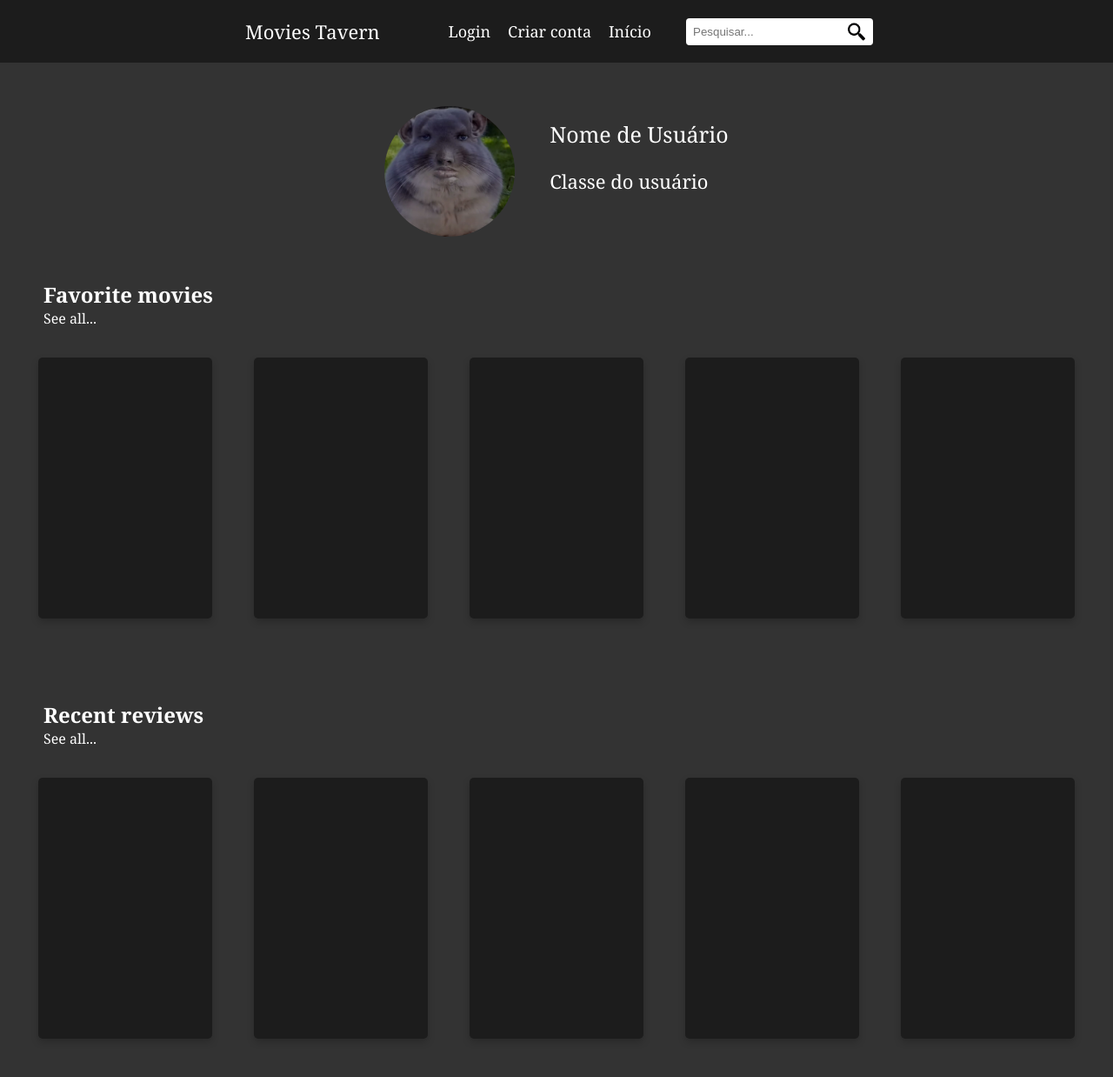
After one commit to thiagocamerato757/Movies_Tavern, a Flask app: page /perfil in a window 1280 px wide. The commit adds this page. Shown: the whole page at 87% size. Run offline with Flask 3, Linux system fonts and the light colour scheme; parts of the project's set-up code (start-up, migrations or seed data) failed here and were passed over.

Commit message:
tela de perfil e login

```diff
--- a/app.py
+++ b/app.py
@@ -1,4 +1,5 @@
 import os
+from flask_bcrypt import Bcrypt
 from sqlalchemy import create_engine, Column, Integer, String, ForeignKey, PrimaryKeyConstraint
 from sqlalchemy.ext.declarative import declarative_base
 from flask import Flask, render_template, request
@@ -13,6 +14,7 @@ def create_database():
     Cria o banco de dados SQLite com as tabelas necessárias.
     """
     engine = create_engine(f'sqlite:///{DATABASE_PATH}', echo=True)
+    Session = sessionmaker(bind = engine)
     Base = declarative_base()
 
     # Definição da tabela users
@@ -88,6 +90,27 @@ def home():
     featured_movies = get_featured_movies()
     return render_template('TelaInicial.html', featured_movies=featured_movies)
 
+@app.route('/cadastro_usuario', methods=['POST'])
+def cadastro_usuario():
+    nome =  request.args.get('nome')
+    senha =  request.args.get('senha')
+    senha_cript = bcrypt.generate_password_hash(senha).decode('utf-8')
+    user = User(nome,senha_cript,"campones")
+    try:
+        # Adiciona o novo usuário à sessão
+        session.add(novo_usuario)
+
+        # Commit para salvar as mudanças no banco de dados
+        session.commit()
+
+        # Fecha a sessão
+        session.close()
+        return {"mensagem": "Usuario cadastro com sucesso"},redirect(url_for('"tela de logi.html')), 200
+    except IntegrityError as e:
+        session.rollback()
+        return {"mensagem": "deu erro"}, 409
+
+
 @app.route('/search', methods=['GET'])
 def search():
     """
@@ -159,5 +182,13 @@ def pagination_range(current_page, total_pages, delta=1):
 def utility_processor():
     return dict(pagination_range=pagination_range)
 
+@app.route('/login')
+def login():
+    return render_template('login.html')
+
+@app.route('/perfil')
+def perfil():
+    return render_template('perfil.html')
+
 if __name__ == '__main__':
     app.run(debug=True, port=8001) # Executa o aplicativo Flask no modo debug
--- a/static/styles.css
+++ b/static/perfil.css
@@ -5,8 +5,15 @@
 
 body {
     font-family: Cambria, Cochin, Georgia, Times, 'Times New Roman', serif;
+    background-color: #333;
+    color: #fff;
+}
+
+header {
+    display: flex;
+    justify-content: center;
+    width: 100%;
     background-color: #1c1c1c;
-    color: #fff;
 }
 
 .container {
@@ -16,13 +23,6 @@ body {
     display: flex;
     justify-content: space-between;
     align-items: center;
-    position: absolute;
-}
-
-header {
-    display: flex;
-    justify-content: center;
-    width: 100%;
 }
 
 #logo {
@@ -77,8 +77,8 @@ nav ul li a:hover {
 
 .barra-pesquisa .botao-pesquisa {
     position: absolute;
-    top: 50%;
-    right: 8px;
+    top: 55%;
+    right: 3px;
     transform: translateY(-50%);
     border: none;
     background: transparent;
@@ -90,19 +90,47 @@ nav ul li a:hover {
     height: auto;
 }
 
+.perfil {
+    display: flex;
+    justify-content: center;
+    position: relative;
+}
+
+.foto-perfil {
+    margin-top: 50px;
+    border-radius: 50%;
+    width: 150px;
+    height: 150px;
+}
+
+.icone-perfil {
+    border-radius: 50%;
+    width: 150px;
+    height: 150px;
+}
+
+.nome-perfil {
+    margin-top: 65px;
+    font-size: 25px;
+}
+
+.descricao-perfil{
+    text-align: right;
+}
+
+.classe-perfil {
+    font-size: 22px;
+}
+
 .retangulo {
     border-radius: 5px;
+    background-color: #1c1c1c;
     margin: 10px;
     overflow: hidden; /* Garante que a imagem fique dentro do retângulo */
-    transition: transform 0.3s ease;
-}
-
-.retangulo img {
     width: 200px;
     height: 300px;
-    object-fit: cover;
+    transition: transform 0.3s ease;
     box-shadow: 0 4px 8px rgba(0, 0, 0, 0.2);
-    transition: transform 0.3s ease;
 }
 
 .retangulo:hover {
@@ -111,7 +139,6 @@ nav ul li a:hover {
 
 .filme-section {
     margin-top: 50px;
-    text-align: center;
 }
 
 .filme-container {
@@ -138,20 +165,16 @@ nav ul li a:hover {
     text-decoration: none;
 }
 
-.backimg {
-    width: 1000px;
-    height: 500px;
-    margin: 0 auto;
-    display: flex;
-    align-items: center;
-    z-index: -1;
-    position: relative;
-    mask-image: linear-gradient(to right, transparent 0%, black 20%, black 80%, transparent 100%);
-    -webkit-mask-image: linear-gradient(to right, transparent 0%, black 20%, black 80%, transparent 100%);
-}
-
 .image_botao{
     cursor: pointer;
     border: none;
     background: transparent;
 }
+
+.titulo-section {
+    margin-left: 50px;
+
+    .ver-todos {
+        display: flex;
+    }
+}
--- a/templates/TelaInicial.html
+++ b/templates/TelaInicial.html
@@ -13,7 +13,7 @@
             <div class="nav-search-container">
                 <nav>
                     <ul>
-                        <li><a href="#">Login</a></li>
+                        <li><a href="/login">Login</a></li>
                         <li><a href="#">Criar conta</a></li>
                         <li><a href="/">Início</a></li>
                     </ul>
--- /dev/null
+++ b/templates/perfil.html
@@ -0,0 +1,90 @@
+<!DOCTYPE html>
+<html lang="pt-BR">
+<head>
+    <meta charset="UTF-8">
+    <meta name="viewport" content="width=device-width, initial-scale=1">
+    <title>Movies Tavern</title>
+    <link rel="stylesheet" href="static/perfil.css">
+</head>
+<body>
+    <header>
+        <div class="container">
+            <a href="/"><button id="logo" class="botao_logo">Movies Tavern</button></a>
+            <div class="nav-search-container">
+                <nav>
+                    <ul>
+                        <li><a href="/login">Login</a></li>
+                        <li><a href="#">Criar conta</a></li>
+                        <li><a href="/">Início</a></li>
+                    </ul>
+                </nav>
+                <form class="barra-pesquisa" action="/search" method="GET">
+                    <input type="text" name="query" placeholder="Pesquisar..." required>
+                    <button type="submit" class="botao-pesquisa">
+                        <img src="static/pesquisa-de-lupa.png" alt="Lupa" class="icone-lupa">
+                    </button>
+                </form>
+            </div>
+        </div>
+    </header>
+    <div class='perfil'>
+        <div class="foto-perfil">
+            <img src="static/chinchilla.png" class="icone-perfil">
+        </div>
+        <div class="descricao-perfil">
+            <nav>
+                <ul class="nome-perfil">Nome de Usuário</ul>
+                <br>
+                <ul class="classe-perfil">Classe do usuário</ul>
+            </nav>
+        </div>
+    </div>
+    <div class="filme-section">
+        <div class="titulo-section">
+            <h2 class="titulo-lista">Favorite movies</h2>
+            <p class="ver-todos">See all...</p>
+        </div>
+        <div class="filme-container">
+            <div class="filme-item">
+                <div class="retangulo"></div>
+            </div>
+            <div class="filme-item">
+                <div class="retangulo"></div>
+            </div>
+            <div class="filme-item">
+                <div class="retangulo"></div>
+            </div>
+            <div class="filme-item">
+                <div class="retangulo"></div>
+            </div>
+            <div class="filme-item">
+                <div class="retangulo"></div>
+            </div>
+        </div>
+    </div>
+
+    <div class="filme-section">
+        <div class="titulo-section">
+            <h2 class="titulo-lista">Recent reviews</h2>
+            <p class="ver-todos">See all...</p>
+        </div>
+        <div class="filme-container">
+            <div class="filme-item">
+                <div class="retangulo"></div>
+            </div>
+            <div class="filme-item">
+                <div class="retangulo"></div>
+            </div>
+            <div class="filme-item">
+                <div class="retangulo"></div>
+            </div>
+            <div class="filme-item">
+                <div class="retangulo"></div>
+            </div>
+            <div class="filme-item">
+                <div class="retangulo"></div>
+            </div>
+        </div>
+    </div>
+</body>
+</html>
--- a/templates/search.html
+++ b/templates/search.html
@@ -14,7 +14,7 @@
             <div class="nav-search-container">
                 <nav>
                     <ul>
-                        <li><a href="#">Login</a></li>
+                        <li><a href="/login">Login</a></li>
                         <li><a href="#">Criar conta</a></li>
                         <li><a href="/">Início</a></li>
                     </ul>
```
Also changed, not shown: static/Starstyle.css (+49 -4 lines), static/buscastyle.css (+10 -11 lines), static/login.css (added, +80 -0 lines), static/rating.js (+36 -0 lines), templates/login.html (added, +26 -0 lines), templates/movie.html (+22 -12 lines), static/chinchilla.png (added).
